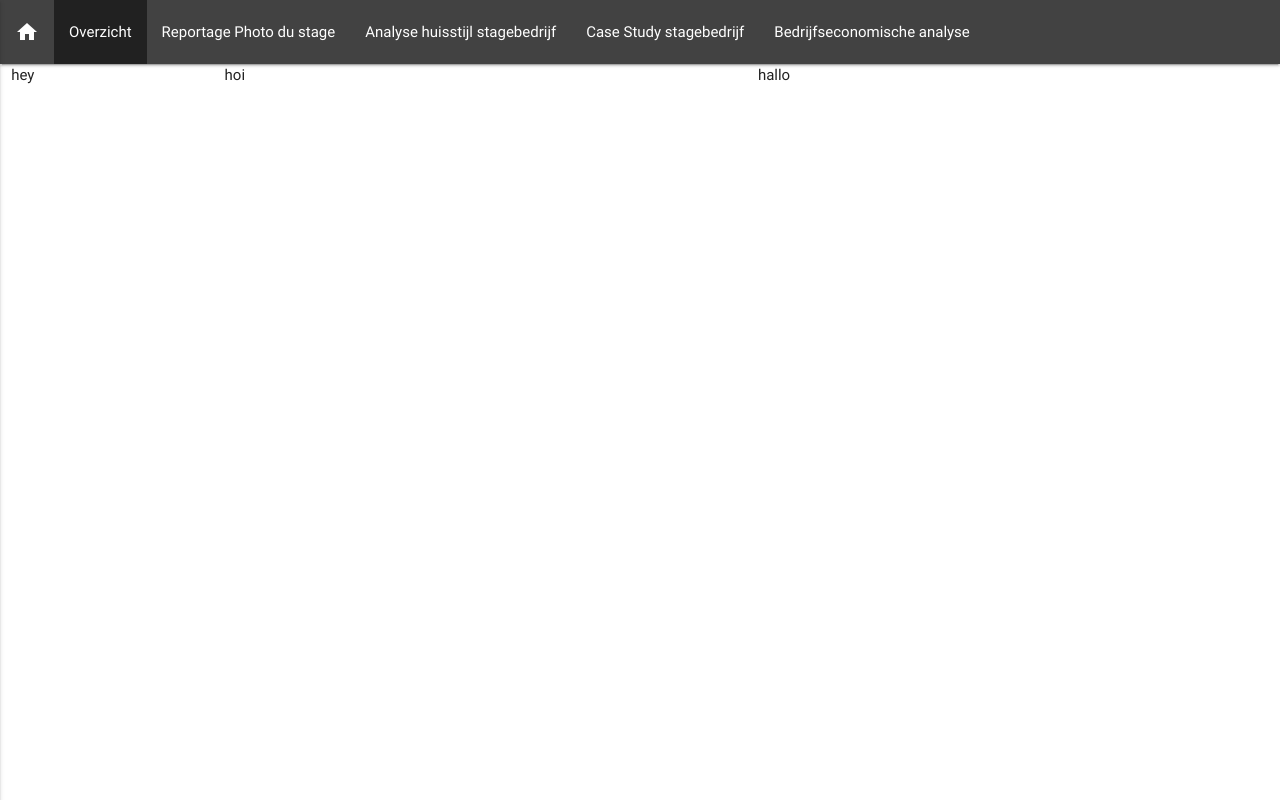
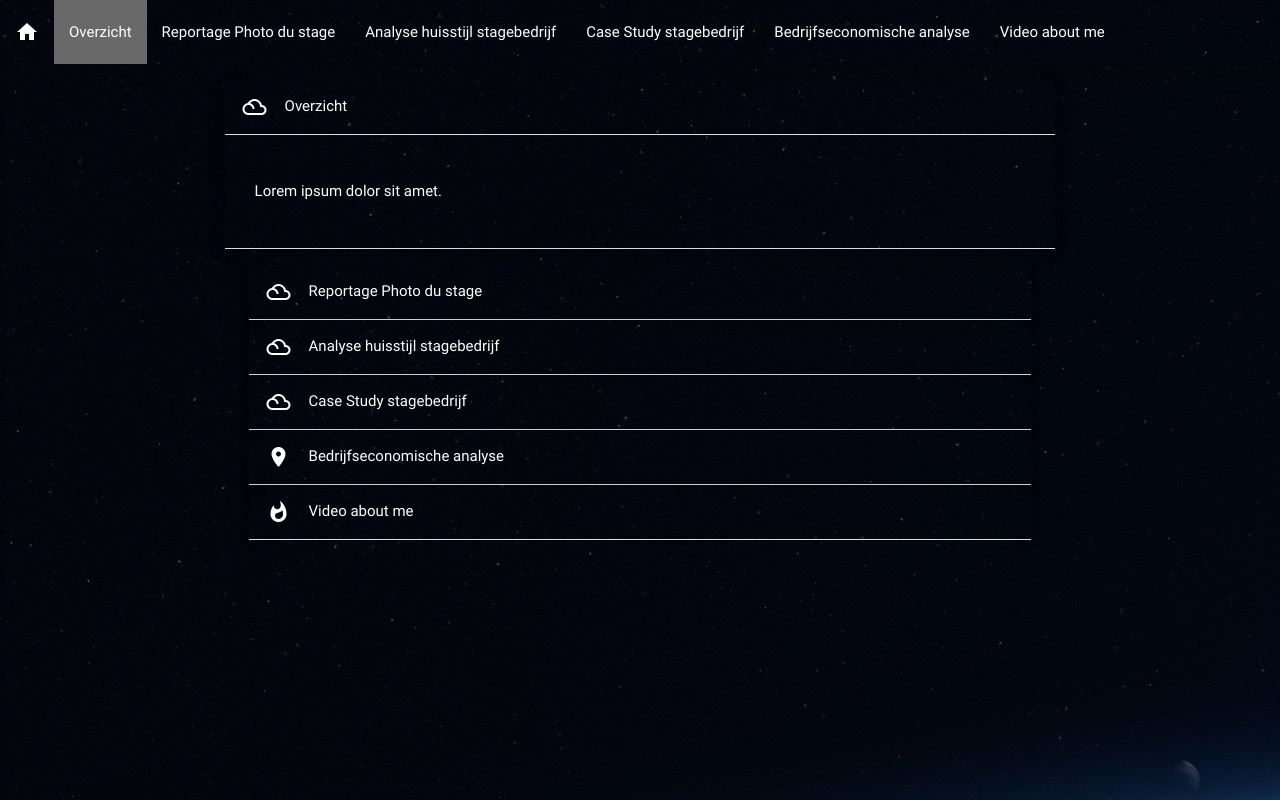
Before and after one commit to Immatzo/GipSite-6ITNnr10, a plain HTML site: page gip.html in a window 1280 px wide. Drawn offline with nearby package versions, Linux system fonts and the light colour scheme.

Commit message:
gip stage html
fix lay-out
icons (only in stage html, gip coming when 100% working, see issue below)
problem with navbar solved.

!icons only change by click in navbar, not in site itselves. needs some extra attention.

```diff
--- a/gip.html
+++ b/gip.html
@@ -8,23 +8,35 @@
 
 </head>
 <body>
-  <nav>
-    <div class="nav-wrapper grey darken-3">
+    <style>
+        body{
+            background-image: url(img/wallhaven-395582.jpg);
+            color: white;
+        }
+        .actief {
+            background-color: dimgray;
+        }
+        p {color: white;}
+    </style>
+  <nav class="transparent">
+    <div class="nav-wrapper transparent">
       <a href="#" data-activates="mobile-demo" class="button-collapse"><i class="material-icons">menu</i></a>
-      <ul class="left hide-on-med-and-down">
+      <ul class="left hide-on-med-and-down" style="border-left: 1px; border-color: aqua;">
 		<li><a href="index.html"><i class="material-icons">home</i></a></li>
-		<li><a style="background-color: #212121" href="#">Overzicht</a></li>
-        <li><a href="#">Reportage Photo du stage</a></li>
-		<li><a href="#">Analyse huisstijl stagebedrijf</a></li>
-        <li><a href="#">Case Study stagebedrijf</a></li>
-        <li><a href="#">Bedrijfseconomische analyse</a></li>
-        </ul>
+		<li><a id="overzicht" onclick="openOv()" class="actief">Overzicht</a></li>
+        <li><a id="maandag" onclick="openMa()">Reportage Photo du stage</a></li>
+		<li><a id="dinsdag" onclick="openDi()">Analyse huisstijl stagebedrijf</a></li>
+        <li><a id="woensdag" onclick="openWoe()">Case Study stagebedrijf</a></li>
+        <li><a id="donderdag" onclick="openDo()">Bedrijfseconomische analyse</a></li>
+		<li><a id="vrijdag" onclick="openVrij()">Video about me</a></li>
+      </ul>
       <ul class="side-nav" id="mobile-demo">
-		<li><a><h4 style="color: black" href="#"><span style="text-decoration: underline">Overzicht GIP</span></h4></a></li>
-        <li><a href="#">&nbsp;&nbsp;&nbsp;Reportage Photo du stage</a></li>
-        <li><a href="#">&nbsp;&nbsp;&nbsp;Analyse huisstijl stagebedrijf</a></li>
-        <li><a href="#">&nbsp;&nbsp;&nbsp;Case Study stagebedrijf</a></li>
-        <li><a href="#">&nbsp;&nbsp;&nbsp;Bedrijfseconomische analyse</a></li>
+		<li><a onclick="openOv()"><h4 style="color: black" href="#"><span style="text-decoration: underline">Overzicht Sta</span>g<span style="text-decoration: underline">e</span></h4></a></li>
+        <li><a onclick="openMa()">&nbsp;&nbsp;&nbsp;Reportage Photo du stage</a></li>
+        <li><a onclick="openDi()">&nbsp;&nbsp;&nbsp;Analyse huisstijl stagebedrijf</a></li>
+        <li><a onclick="openWoe()">&nbsp;&nbsp;&nbsp;Case Study stagebedrijf</a></li>
+        <li><a onclick="openDo()">&nbsp;&nbsp;&nbsp;Bedrijfseconomische analyse</a></li>
+		<li><a onclick="openVrij()">&nbsp;&nbsp;&nbsp;Video about me</a></li>
 		<li><a href="index.html"><h5 style="color: black">Home</h5></a></li>
       </ul>
     </div>
@@ -32,26 +44,88 @@
     <div class="row">
 
       <div class="col s2 m2 l2 xl2">
-        hey
-
-      </div>
-      <div class="col s5 m5 l5 xl5">
-        hoi
-
-      </div>
-      <div class="col s5 m5 l5 xl5">
-        hallo
 
       </div>
 
+      <div class="col s8 m8 l8 xl8">
+        <ul class="collapsible popout" data-collapsible="accordion">
+			<li>
+			    <div id="ov" class="collapsible-header transparent active"><i class="material-icons">filter_drama</i>Overzicht</div>
+                <div class="collapsible-body"><p>Lorem ipsum dolor sit amet.</p>
+                </div>
+			</li>
+			<li>
+			    <div id="ma" class="collapsible-header transparent"><i class="material-icons">filter_drama</i>Reportage Photo du stage</div>
+                <div class="collapsible-body"><p>Lorem ipsum dolor sit amet.</p>
+                </div>
+			</li>
+			<li>
+			    <div id="di" class="collapsible-header transparent"><i class="material-icons">filter_drama</i>Analyse huisstijl stagebedrijf</div>
+			    <div class="collapsible-body"><p>Lorem ipsum dolor sit amet.</p></div>
+			</li>
+			<li>
+			    <div id="woe" class="collapsible-header transparent"><i class="material-icons">filter_drama</i>Case Study stagebedrijf</div>
+			    <div class="collapsible-body"><p>Lorem ipsum dolor sit amet.</p></div>
+			</li>
+			<li>
+			    <div id="do" class="collapsible-header transparent"><i class="material-icons">place</i>Bedrijfseconomische analyse</div>
+			    <div class="collapsible-body"><p>Lorem ipsum dolor sit amet.</p></div>
+			</li>
+			<li>
+			    <div id="vrij" class="collapsible-header transparent"><i class="material-icons">whatshot</i>Video about me</div>
+			    <div class="collapsible-body"><p>Lorem ipsum dolor sit amet.</p></div>
+			</li>
+	  </ul>
+
+      </div>
+         <div class="col s2 m2 l2 xl2">
+
+      </div>
     </div>
 
 
       <script type="text/javascript" src="https://ajax.googleapis.com/ajax/libs/jquery/3.2.1/jquery.min.js"></script>
     <script src="https://cdnjs.cloudflare.com/ajax/libs/materialize/0.100.2/js/materialize.min.js"></script>
     <script>
-        $( document ).ready(function(){})
-        $(".button-collapse").sideNav();
+        $(document).ready(function(){
+			$('.collapsible').collapsible();
+             $(".button-collapse").sideNav();
+		});
+
+        function activeer(c){
+            $("overzicht").removeClass("actief");
+            $("maandag").removeClass("actief");
+            $("dinsdag").removeClass("actief");
+            $("woensdag").removeClass("actief");
+            $("donderdag").removeClass("actief");
+            $("vrijdag").removeClass("actief");
+            $(c).addClass("actief");
+        }
+
+        function openOv(){
+			$('.collapsible').collapsible('open', 0);
+            activeer(overzicht);
+		}
+		function openMa(){
+			$('.collapsible').collapsible('open', 1);
+            activeer(maandag);
+		}
+		function openDi(){
+			$('.collapsible').collapsible('open', 2);
+            activeer(dinsdag);
+		}
+		function openWoe(){
+			$('.collapsible').collapsible('open', 3);
+            activeer(woensdag);
+		}
+		function openDo(){
+			$('.collapsible').collapsible('open', 4);
+            activeer(donderdag);
+		}
+		function openVrij(){
+			$('.collapsible').collapsible('open', 5);
+            activeer(vrijdag);
+		}
     </script>
 </body>
 <footer>
```
Also changed, not shown: stage.html (+42 -22 lines).
